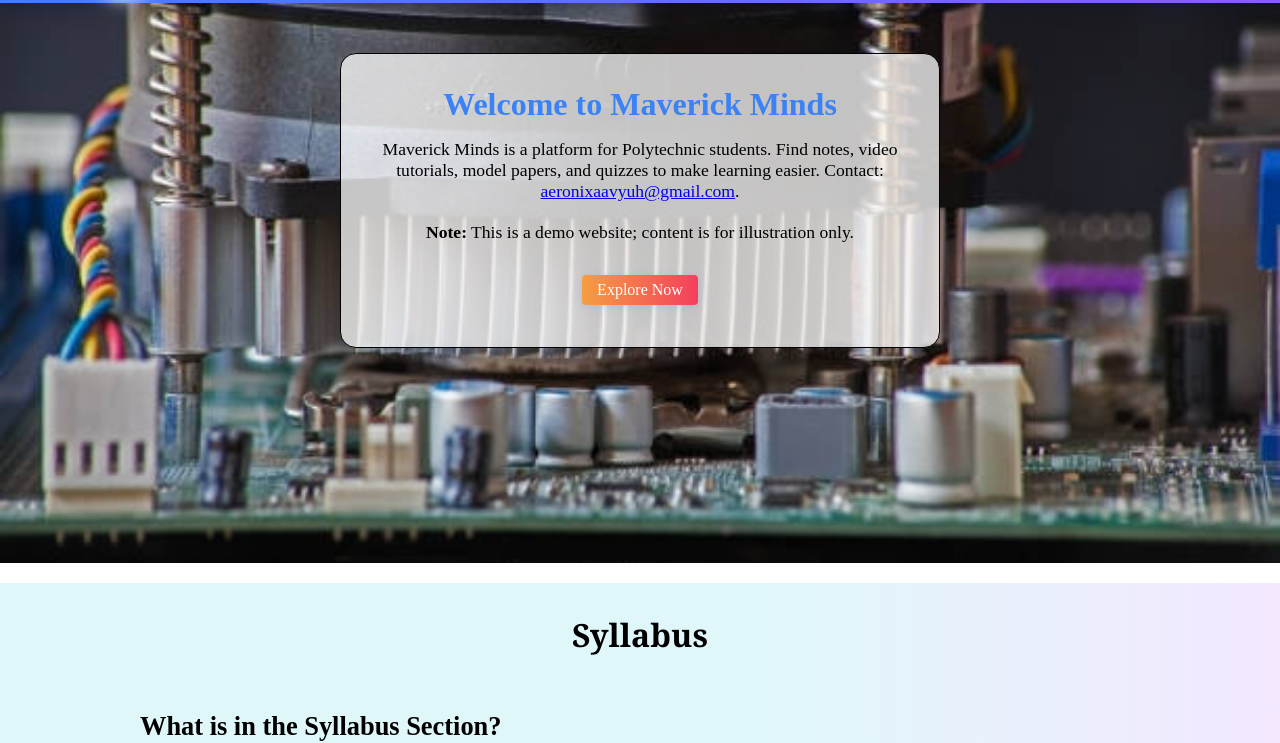
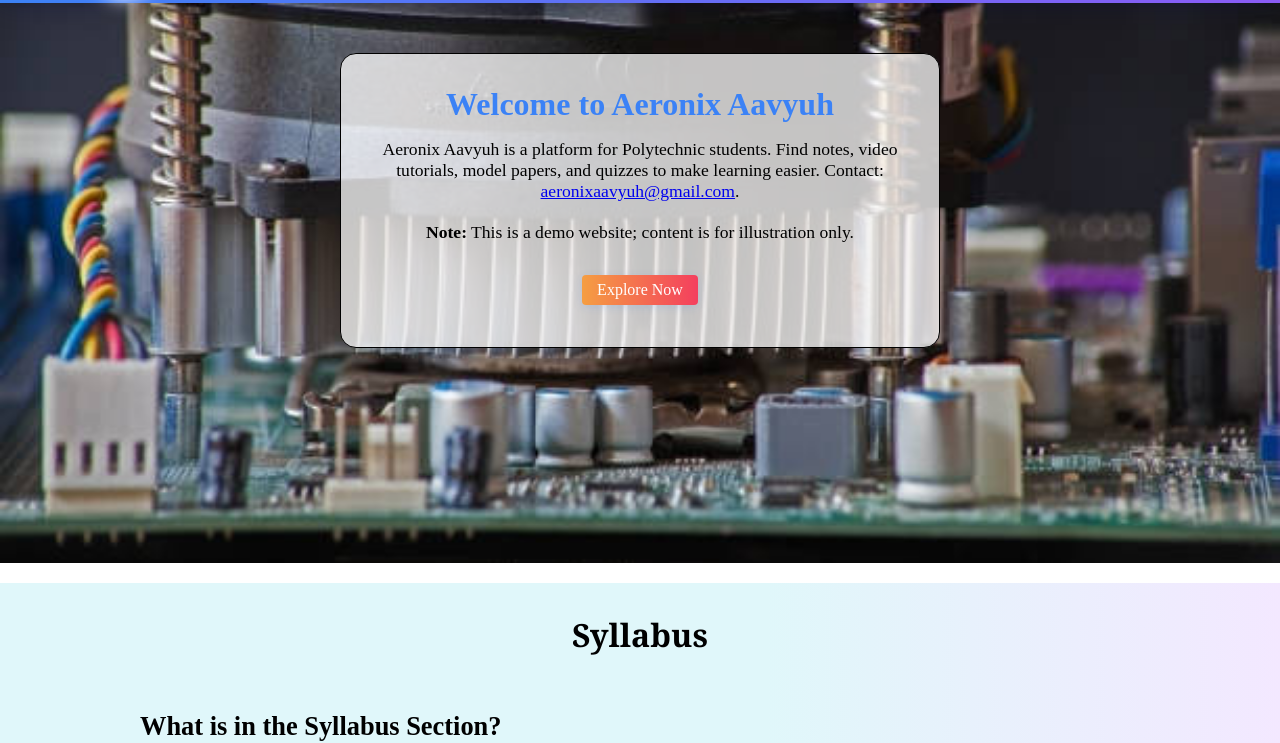
Before and after one commit to aeronixaavyuh/Educational-Website-for-Demo, a plain HTML site: page index.html in a window 1280 px wide. Shown: the part 57-800 px from the top of the page. Drawn offline with Linux system fonts and the light colour scheme.

Commit message:
Main Head line Change

```diff
--- a/index.html
+++ b/index.html
@@ -74,9 +74,9 @@
     <!-- welocome to Aeronix Aavyuh -->
     <div class="wel-div">
       <div class="welcome-div">
-       <h1>Welcome to Maverick Minds</h1>
+       <h1>Welcome to Aeronix Aavyuh</h1>
 <p>
-Maverick Minds is a platform for Polytechnic students.
+Aeronix Aavyuh is a platform for Polytechnic students.
 Find notes, video tutorials, model papers, and quizzes to make learning easier.
 Contact: <a href="mailto:aeronixaavyuh@gmail.com">aeronixaavyuh@gmail.com</a>.
 </p>
```
